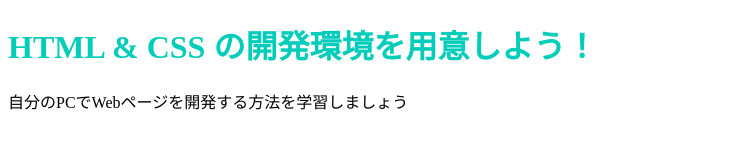
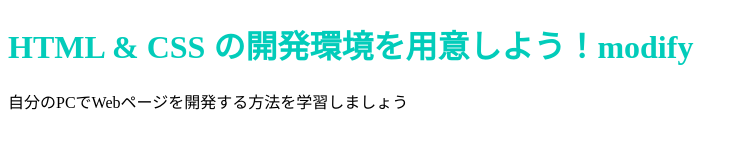
Before and after one commit to Wealind/prog-8.github.io, a plain HTML site: page index.html in a window 1280 px wide. Shown: the whole page, without its empty margins (0-747 px from the left). Drawn offline with Linux system fonts and the light colour scheme.

Commit message:
Update index.html

```diff
--- a/index.html
+++ b/index.html
@@ -6,7 +6,7 @@
     <link rel="stylesheet" href="stylesheet.css">
   </head>
   <body>
-    <h1 class="title">HTML & CSS の開発環境を用意しよう！</h1>
+    <h1 class="title">HTML & CSS の開発環境を用意しよう！modify</h1>
     <p>自分のPCでWebページを開発する方法を学習しましょう</p>
   </body>
 </html>
```
